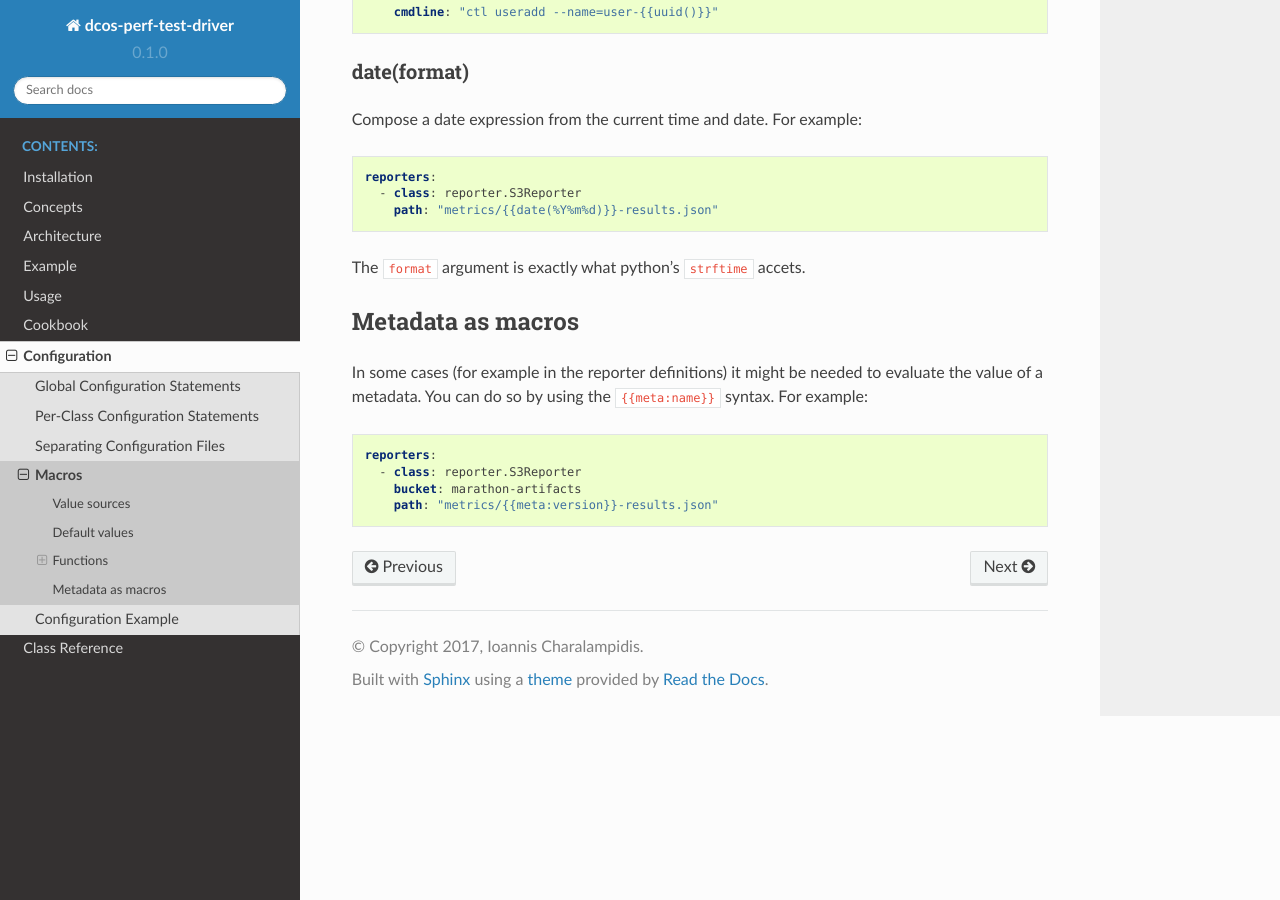
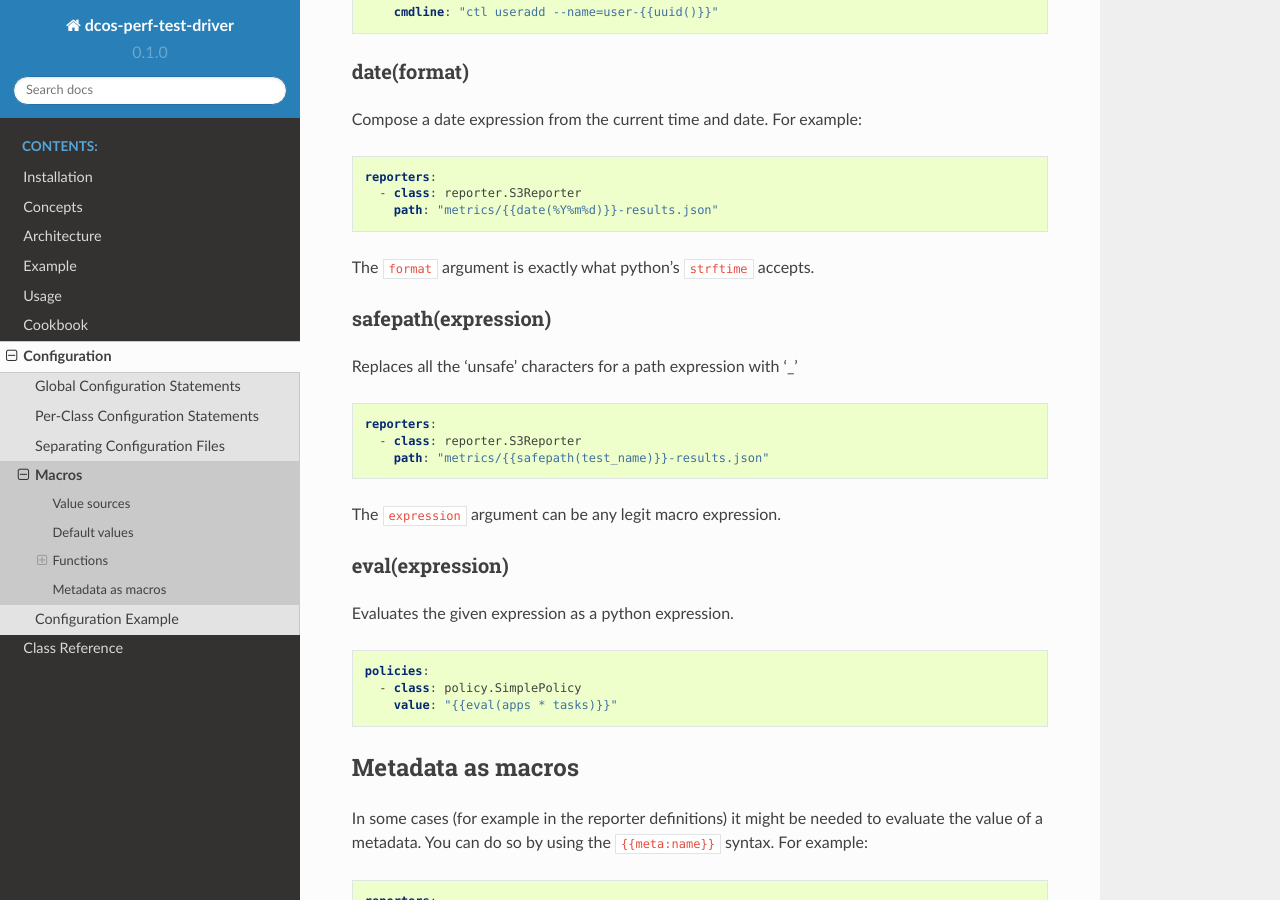
Before and after one commit to mesosphere/dcos-perf-test-driver, a Sphinx documentation site: the page built from docs/source/config/Macros.rst, in a window 1280 px wide and 900 px high, scrolled down 1337 px. Built offline with Sphinx 7.4.7 and the Read the Docs theme 2.0.0, drawn with Linux system fonts in a browser that asks for light colours; formulas are drawn with MathJax 3.

Commit message:
doc(macros): adding documentation for missing macro functions

```diff
--- a/docs/source/config/Macros.rst
+++ b/docs/source/config/Macros.rst
@@ -84,7 +84,31 @@ Compose a date expression from the current time and date. For example:
     - class: reporter.S3Reporter
       path: "metrics/{{date(%Y%m%d)}}-results.json"
 
-The ``format`` argument is exactly what python's ``strftime`` accets.
+The ``format`` argument is exactly what python's ``strftime`` accepts.
+
+safepath(expression)
+^^^^^^^^^^^^^^^^^^^^
+
+Replaces all the 'unsafe' characters for a path expression with '_'
+
+::
+
+  reporters:
+    - class: reporter.S3Reporter
+      path: "metrics/{{safepath(test_name)}}-results.json"
+
+The ``expression`` argument can be any legit macro expression.
+
+eval(expression)
+^^^^^^^^^^^^^^^^
+
+Evaluates the given expression as a python expression.
+
+::
+
+  policies:
+    - class: policy.SimplePolicy
+      value: "{{eval(apps * tasks)}}"
 
 .. _macros-metadata:
 
```
